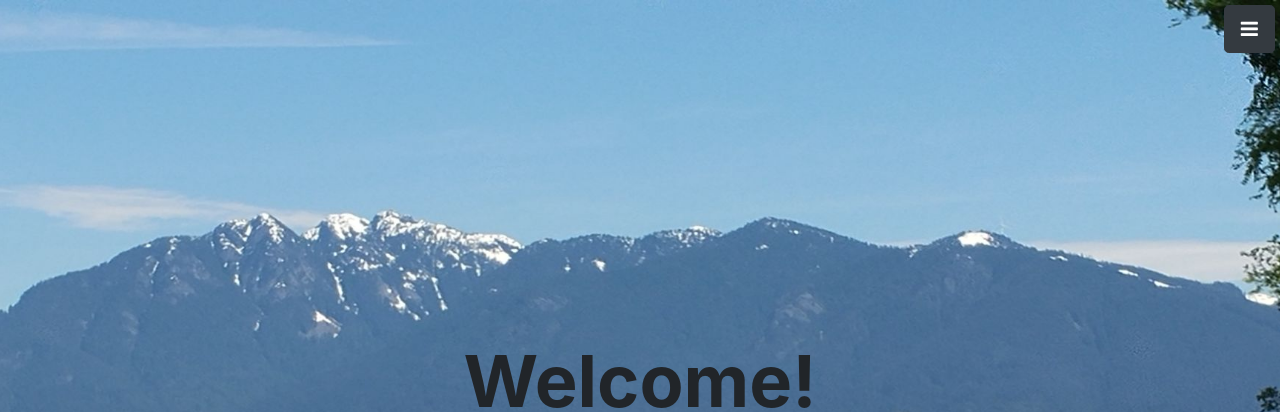
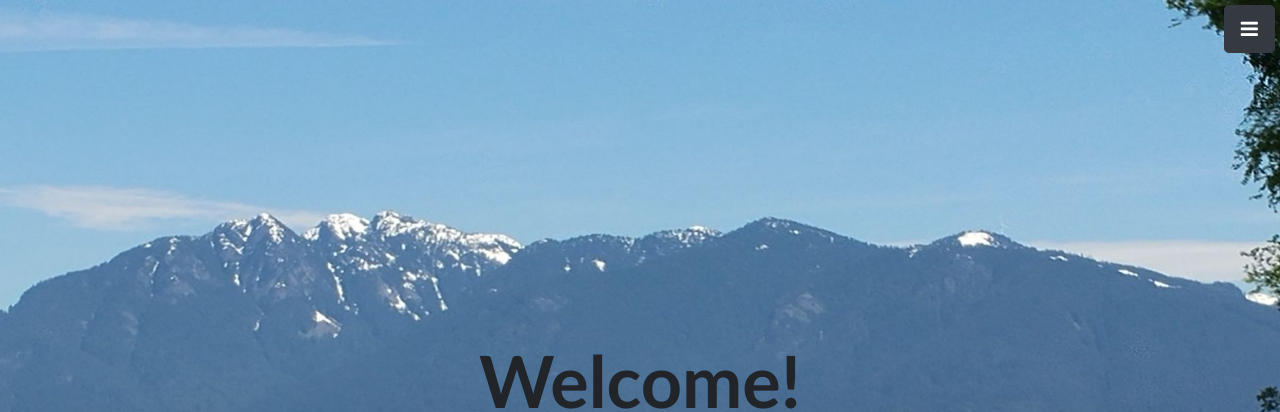
Before and after one commit to tfriedman93/Anth485, a website with bundled scripts: page index.html in a window 1280 px wide. Shown: the top 412 px of the page. Built offline with nearby package versions, Linux system fonts and the light colour scheme.

Commit message:
Update stylish-portfolio.css

```diff
--- a/css/stylish-portfolio.css
+++ b/css/stylish-portfolio.css
@@ -14,7 +14,7 @@ body {
 }
 
 body {
-    font-family: 'Source Sans Pro', 'Helvetica Neue', Helvetica, Arial, sans-serif;
+    font-family: 'Calibri, Source Sans Pro', 'Helvetica Neue', Helvetica, Arial, sans-serif;
 }
 
 .text-vertical-center {
@@ -159,11 +159,11 @@ hr.small {
 
 /* Header */
 h1 {
-    color: red;
+    color: #dad3b1;
 }
 
 .header {
-    font-family: Bombing (../fonts/Bombing.ttf);
+    font-family: Calibri;
     position: relative;
     display: table;
     width: 100%;
```
